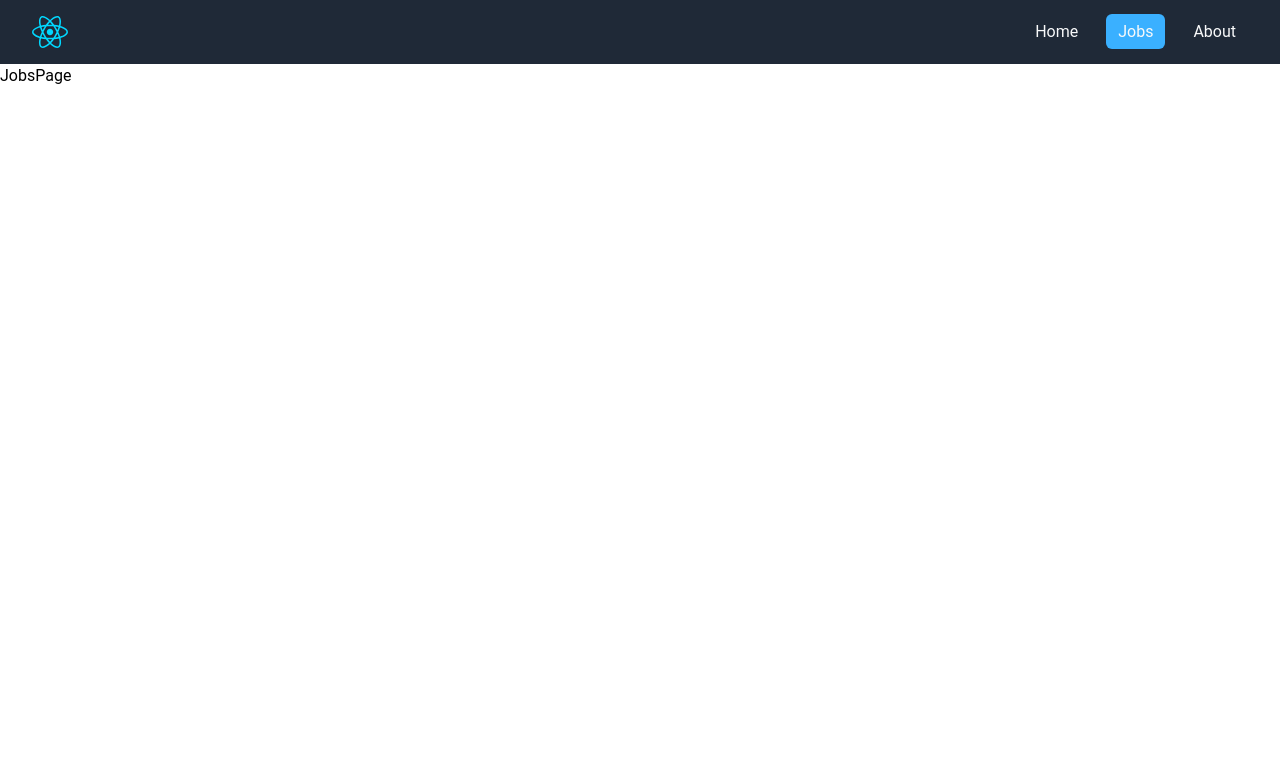
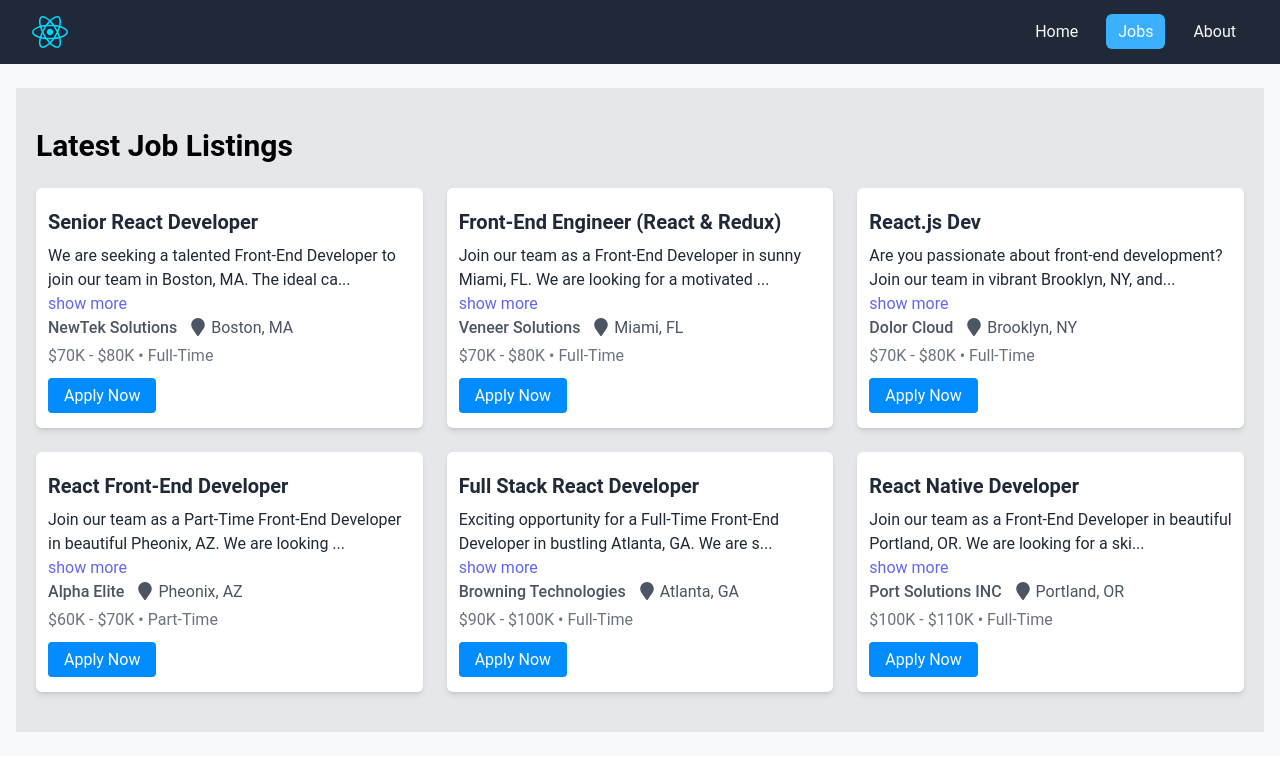
Before and after one commit to ehabahmed2/react-jobs, a React (Vite) app: page /jobs in a window 1280 px wide. Shown: the top 770 px of the page. Built offline with nearby package versions, Linux system fonts and the light colour scheme.

Commit message:
added content to  job page

```diff
--- a/src/components/JobListings.jsx
+++ b/src/components/JobListings.jsx
@@ -1,16 +1,17 @@
 import React from 'react'
 import Jobs from '../assets/jobs.json'
 import JobListing from './JobListing'
-import { Link } from 'react-router-dom'
-const JobListings = () => {
-    const recentJobs = Jobs.slice(0,3)
+import ViewAllJobsBtn from './ViewAllJobsBtn'
+
+const JobListings = ({isHome=false}) => {
+    const jobListings = isHome ? Jobs : Jobs.slice(0,3);
     {/* to get only 3 of most recent jobs */}
   return (
     <section className="py-10 bg-neutral px-5">
       <h1 className="text-3xl font-bold mb-6">Latest Job Listings</h1>
         <div className="grid gap-6 md:grid-cols-2 lg:grid-cols-3">
 
-            {recentJobs.map((job) => (
+            {jobListings.map((job) => (
                 <div className="bg-white py-5 rounded-md px-3 shadow-md
                         hover:shadow-xl hover:-translate-y-1
                         transition transform duration-200 ease-in-out"
@@ -21,13 +22,7 @@ const JobListings = () => {
         </div>
 
 
-
-        <Link
-        to="/jobs"
-        className="bg-neutral-dark text-white block w-fit px-6 py-3 rounded-lg my-5 mx-auto text-center text-xl hover:bg-brand-dark transistion duration-200"
-        >
-        Check all jobs
-        </Link>
+        {isHome? '' : <ViewAllJobsBtn />}
 
     </section>
   )
--- /dev/null
+++ b/src/components/ViewAllJobsBtn.jsx
@@ -0,0 +1,18 @@
+import React from 'react'
+import { Link } from 'react-router-dom'
+
+const ViewAllJobsBtn = () => {
+  return (
+    <div>
+        <Link
+        to="/jobs"
+        className="bg-neutral-dark text-white block w-fit px-6 py-3 rounded-lg my-5 mx-auto text-center text-xl hover:bg-brand-dark transistion duration-200"
+        >
+        Check all jobs
+        </Link>
+
+    </div>
+  )
+}
+
+export default ViewAllJobsBtn
--- a/src/pages/JobsPage.jsx
+++ b/src/pages/JobsPage.jsx
@@ -1,8 +1,12 @@
 import React from 'react'
+import JobListings from '../components/JobListings'
 
 const JobsPage = () => {
+
   return (
-    <div>JobsPage</div>
+    <section className='bg-neutral-light px-4 py-6'>
+      <JobListings isHome={true}/>
+    </section>
   )
 }
 
```
